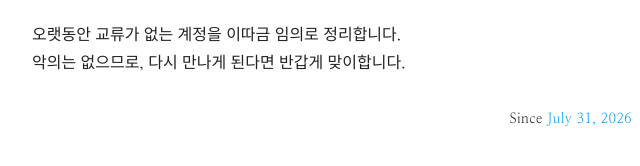
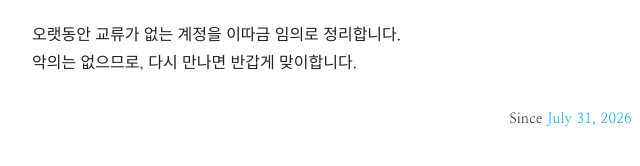
Before and after one commit to john-clarence-egan/O-399510, a plain HTML site: page index.html in a window 1280 px wide. Shown: the part 954-1120 px from the top of the page, 308-948 px from the left. Drawn offline with nearby package versions, Linux system fonts and the light colour scheme; a web font is replaced by a local one.

Commit message:
Update index.html

```diff
--- a/index.html
+++ b/index.html
@@ -84,7 +84,7 @@
         <!-- 7. 한글 문단 3 (계정 정리 방침) -->
         <div class="text-[15px] sm:text-[16px] text-[#222222] mb-8 leading-[1.75]">
             <p>오랫동안 교류가 없는 계정을 이따금 임의로 정리합니다.</p>
-            <p>악의는 없으므로, 다시 만나게 된다면 반갑게 맞이합니다.</p>
+            <p>악의는 없으므로, 다시 만나면 반갑게 맞이합니다.</p>
         </div>
 
         <!-- 8. 운영 시작 날짜 -->
```
